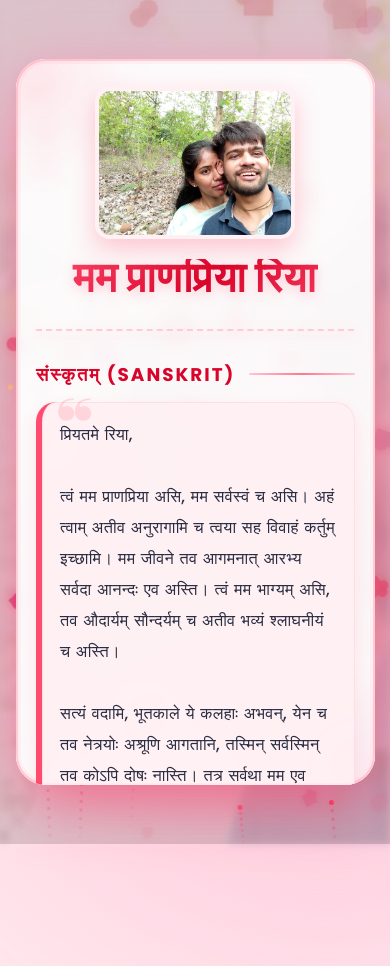
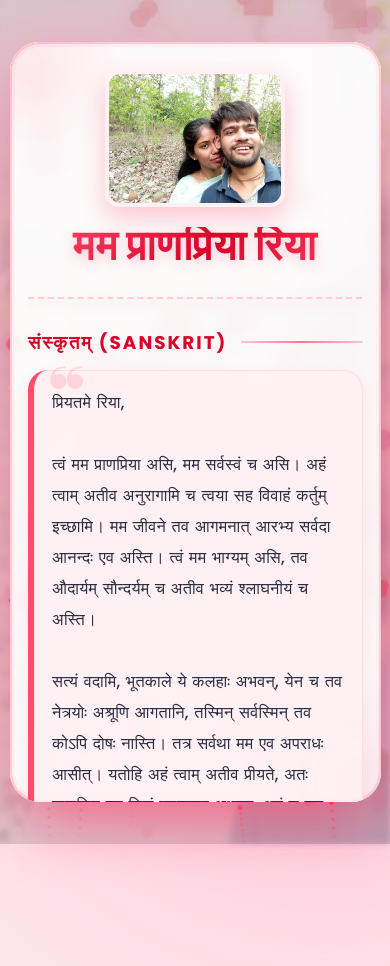
Before and after one commit to vinschron/rivishletter, a plain HTML site: page index.html in a window 390 px wide. Both pictures are taken after a click on the button 194 px from the left and 458 px from the top of the page. Shown: the top 966 px of the page. Drawn offline with Linux system fonts and the light colour scheme.

Commit message:
Update index.html

```diff
--- a/index.html
+++ b/index.html
@@ -29,17 +29,18 @@
             position: relative;
         }
 
-        /* LIGHT BACKGROUND PHOTO (Your uploaded image) */
+        /* LIGHT BACKGROUND PHOTO - Mobile Optimized */
         body::after {
             content: '';
             position: fixed;
             inset: 0;
             background-image: url('couple.jpg'); /* Save your image as couple.jpg */
             background-size: cover;
-            background-position: center;
+            /* 'center 30%' ensures your faces don't get cut off on mobile screens */
+            background-position: center 30%;
             background-repeat: no-repeat;
-            opacity: 0.25;
-            filter: blur(4px) brightness(1.2);
+            opacity: 0.3; /* Thoda sa badhaya taaki mobile par clear dikhe */
+            filter: blur(3px) brightness(1.2); /* Blur kam kiya taaki photo jhalak acchi lage */
             z-index: 0;
             pointer-events: none;
         }
@@ -353,7 +354,7 @@
             line-height: 1;
         }
 
-        /* ---------- NEW: REVEAL BUTTON & HIDDEN HINDI ---------- */
+        /* ---------- REVEAL BUTTON & HIDDEN HINDI ---------- */
         .reveal-btn-wrapper {
             text-align: center;
             margin-top: 30px;
@@ -449,8 +450,12 @@
             font-weight: 500;
         }
 
-        /* ---------- RESPONSIVE ---------- */
+        /* ---------- PERFECT MOBILE RESPONSIVE ---------- */
         @media (max-width: 520px) {
+            .container {
+                margin: 20px auto;
+                width: 95%; /* Mobile par thoda aur jagah di */
+            }
             .click-text { font-size: 2.3rem; }
             .big-heart { height: 90px; width: 90px; }
             .big-heart:before, .big-heart:after { height: 90px; width: 90px; }
@@ -459,9 +464,12 @@
             .letter-title { font-size: 2.6rem; }
             .content-sanskrit { font-size: 1.02rem; padding: 18px; }
             .content-hindi { font-size: 0.98rem; padding: 16px; }
-            .letter-card { padding: 28px 20px 36px; }
-            .photo-frame { max-width: 200px; }
-            .reveal-btn { font-size: 1rem; padding: 12px 25px; }
+            .letter-card {
+                padding: 28px 18px 36px; /* Padding kam ki taaki mobile me text ko jagah mile */
+                max-height: 90vh; /* Screen height ka pura use kare */
+            }
+            .photo-frame { max-width: 180px; } /* Photo ko chota kiya taaki screen par fit aaye */
+            .reveal-btn { font-size: 0.95rem; padding: 12px 20px; }
         }
     </style>
 </head>
@@ -778,11 +786,10 @@
                 }, 550);
             };
 
-            // NEW: Reveal Hindi Function
+            // Reveal Hindi Function
             window.revealHindi = function() {
                 const hiddenHindi = document.getElementById('hiddenHindi');
                 const btnWrapper = document.getElementById('revealBtnWrapper');
-                const card = document.getElementById('letterCard');
 
                 // Hide the button smoothly
                 btnWrapper.style.opacity = '0';
```
